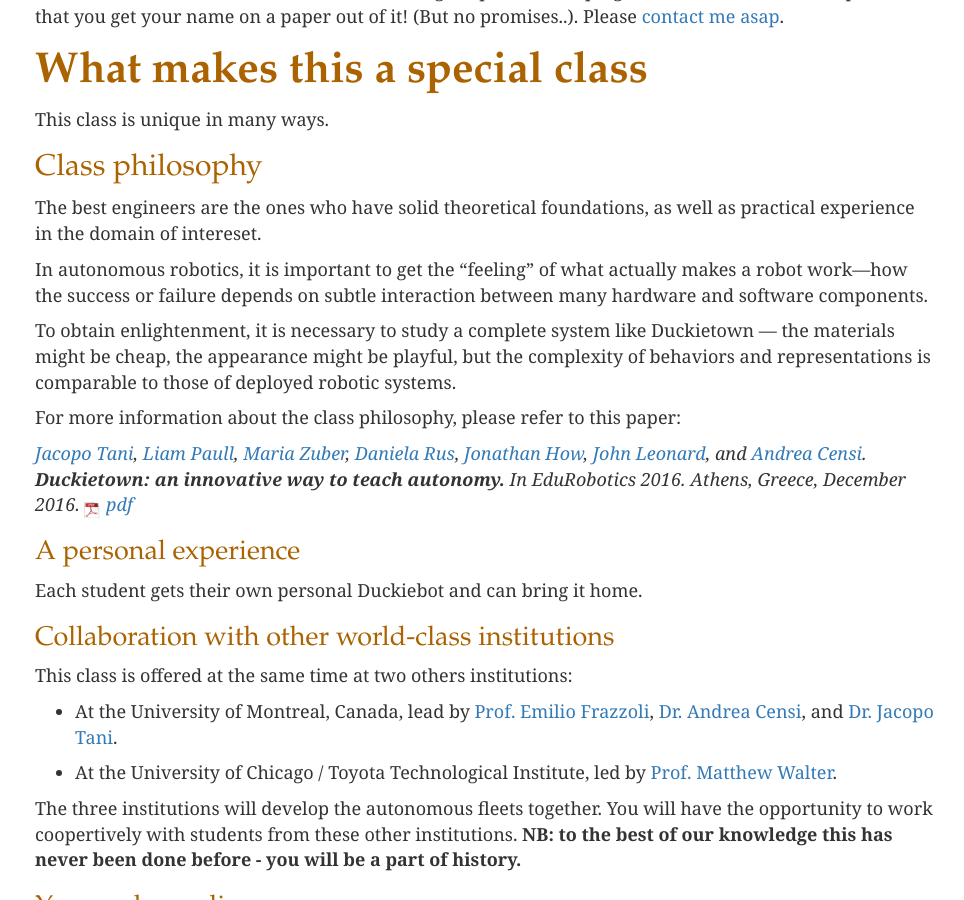
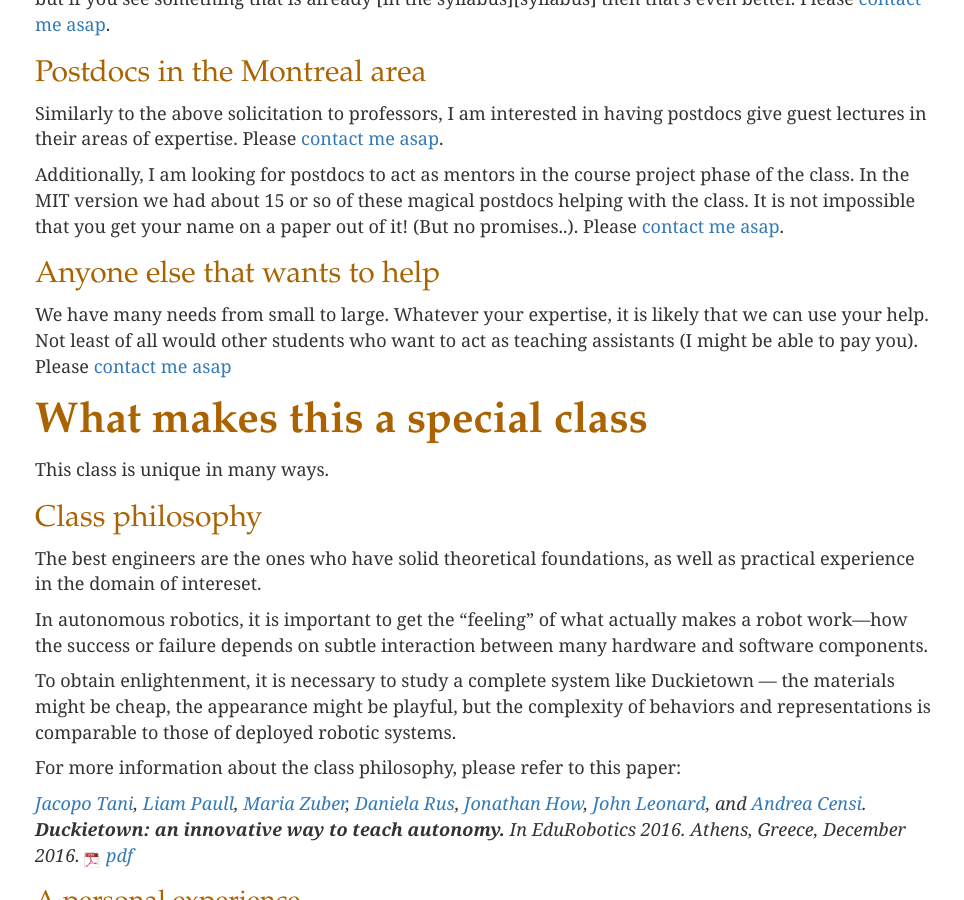
Before and after one commit to ducktown/duckietown.org, a Jekyll site: the page built from classes/2017/17-Montreal/index.md, in a window 1280 px wide and 900 px high, scrolled down 1139 px. Shown: the whole window, without its empty margins (265-1229 px from the left). Built offline with Jekyll 4.4.1, drawn with Linux system fonts in a browser that asks for light colours; comment, search, counter and statistics services are not loaded; some of the changed text lies outside the part shown.

Commit message:
more adding

```diff
--- a/classes/2017/17-Montreal/index.md
+++ b/classes/2017/17-Montreal/index.md
@@ -10,12 +10,13 @@
 [montreal]: http://www.umontreal.ca/en/
 
 <p class='under-construction'>
-The site is just getting built now, please bear with us
+The site is just getting built now, please bear with me
 </p>
 
-This class follows
-the [succesful first edition at MIT in 2016](/classes/2016/16-MIT/index.html).
+<img src="/media/duckietown-nice.png" alt="Duckietown" style="height: 200px; width: 250px"/><img src="/media/classes/duckietown-mit.jpg" alt="MIT Duckietown" style="height:200px; width: 400px; border: 5px"/><img src="/media/duckiebot-side.png" alt="Duckiebot" style="height: 200px; width: 200px"/>
 
+
+This class follows the [succesful first edition at MIT in 2016](/classes/2016/16-MIT/index.html).
 
 [Read the official description](description/)
 
@@ -56,6 +57,9 @@
 
 Additionally, I am looking for postdocs to act as mentors in the course project phase of the class. In the MIT version we had about 15 or so of these magical postdocs helping with the class. It is not impossible that you get your name on a paper out of it! (But no promises..). Please [contact me asap][lpaull].
 
+## Anyone else that wants to help
+
+We have many needs from small to large. Whatever your expertise, it is likely that we can use your help. Not least of all would other students who want to act as teaching assistants (I might be able to pay you). Please [contact me asap][lpaull]
 
 # What makes this a special class {#special}
 
```
Also changed, not shown: media/duckiebot-side.png (added), media/duckietown-nice.png (added).
